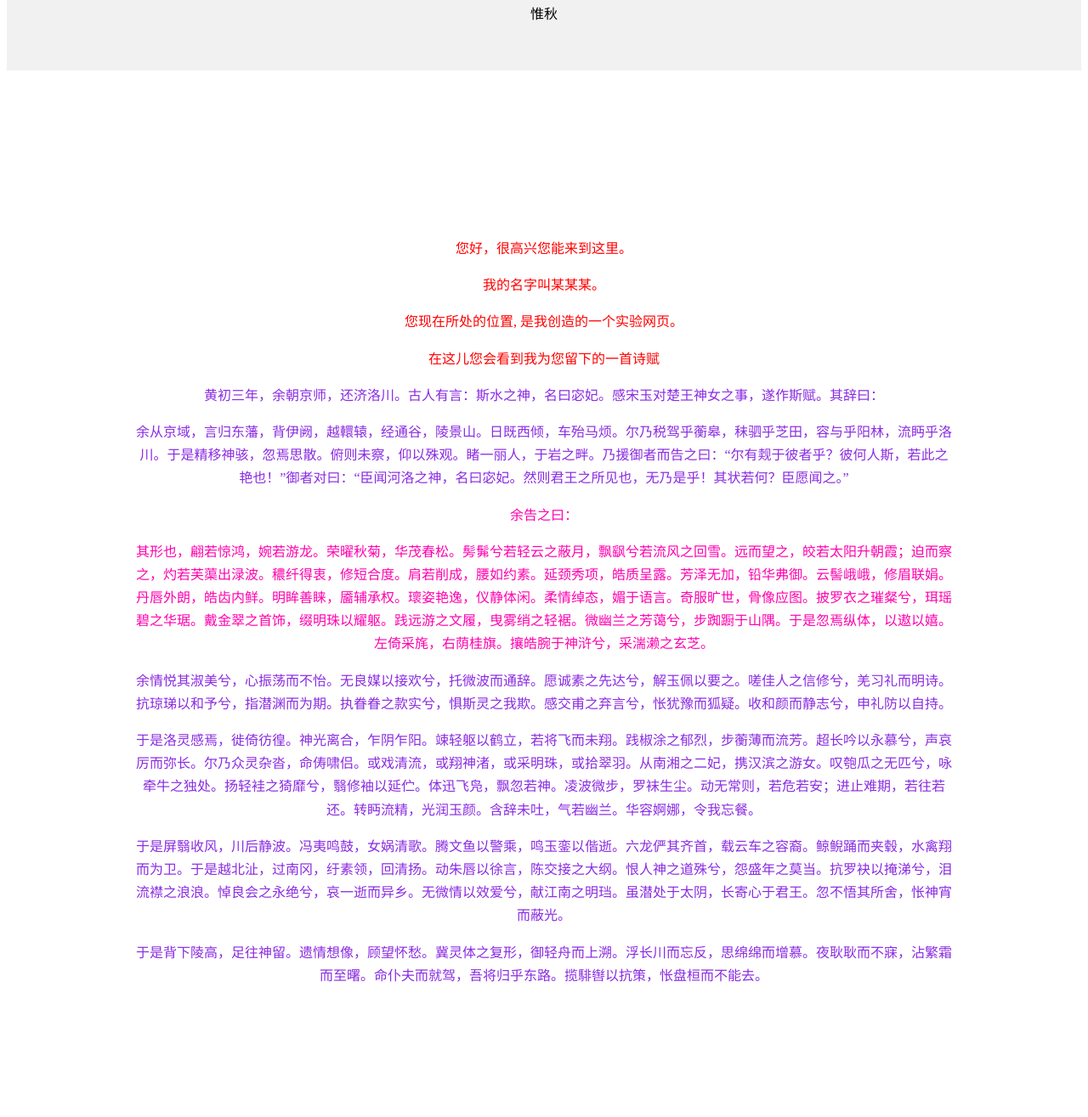
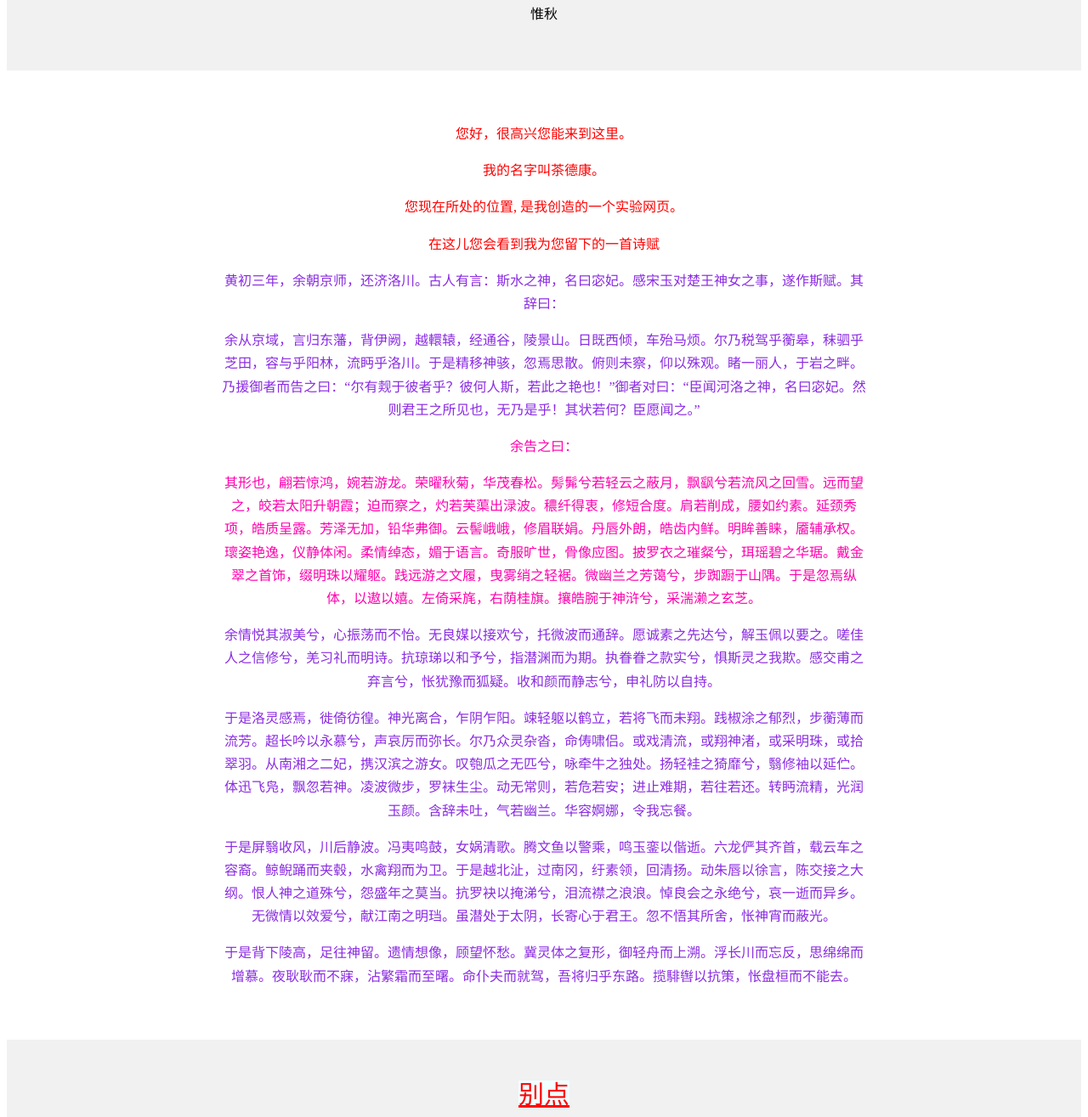
Before and after one commit to chadekang/weiqiu, a plain HTML site: page index.html in a window 1280 px wide. Shown: the part 145-1460 px from the top of the page at 85% size. Drawn offline with Linux system fonts and the light colour scheme.

Commit message:
Add files via upload

```diff
--- a/index.html
+++ b/index.html
@@ -1,55 +1,73 @@
 <!DOCTYPE html>
 <html lang="zh-CH">
-
   <head>
-    <meta charset="utf-8">
-    <meta name="viewport" content="width=device-width,initail-scale=1">
+    <meta charset="utf-8" />
+    <meta name="viewport" content="width=device-width,initail-scale=1" />
     <title>Mr. ChaDe Kang</title>
   </head>
-<boby style="margin: 0;">
-    <div style="
-    background-color: #f1f1f1;
-    text-align: center;
-    padding: 40px;">
-        <img src="https://i.postimg.cc/QxVg9CgJ/Image-20240811170821.jpg" alt="惟秋" width="80px" height="80px">
+  <boby style="margin: 0">
+    <div style="background-color: #f1f1f1; text-align: center; padding: 40px">
+      <img
+        src="https://i.postimg.cc/QxVg9CgJ/Image-20240811170821.jpg"
+        alt="惟秋"
+        width="80px"
+        height="80px"
+      />
       <p>惟秋</p>
     </div>
-    <div style="
-    text-align:center;
-    max-width: 1240px;
+    <div
+      style="
+        text-align: center;
+        max-width: 760px;
         margin: 30px auto;
-    padding: 150px;
-    line-height: 1.7;">
-        <p style="-webkit-text-fill-color: red;">您好，很高兴您能来到这里。</p>
-        <p style="-webkit-text-fill-color: red;">我的名字叫某某某。</p>
-        <p style="-webkit-text-fill-color: red;">您现在所处的位置, 是我创造的一个实验网页。</p>
-        <p style="-webkit-text-fill-color: red;">在这儿您会看到我为您留下的一首诗赋</p>
-        <p style="-webkit-text-fill-color:blueviolet;">黄初三年，余朝京师，还济洛川。古人有言：斯水之神，名曰宓妃。感宋玉对楚王神女之事，遂作斯赋。其辞曰：</p>
-        <p style="-webkit-text-fill-color:blueviolet;">
+        padding: 15px;
+        line-height: 1.7;
+      "
+    >
+      <p style="-webkit-text-fill-color: red">您好，很高兴您能来到这里。</p>
+      <p style="-webkit-text-fill-color: red">我的名字叫茶德康。</p>
+      <p style="-webkit-text-fill-color: red">
+        您现在所处的位置, 是我创造的一个实验网页。
+      </p>
+      <p style="-webkit-text-fill-color: red">
+        在这儿您会看到我为您留下的一首诗赋
+      </p>
+      <p style="-webkit-text-fill-color: blueviolet">
+        黄初三年，余朝京师，还济洛川。古人有言：斯水之神，名曰宓妃。感宋玉对楚王神女之事，遂作斯赋。其辞曰：
+      </p>
+      <p style="-webkit-text-fill-color: blueviolet">
         余从京域，言归东藩，背伊阙，越轘辕，经通谷，陵景山。日既西倾，车殆马烦。尔乃税驾乎蘅皋，秣驷乎芝田，容与乎阳林，流眄乎洛川。于是精移神骇，忽焉思散。俯则未察，仰以殊观。睹一丽人，于岩之畔。乃援御者而告之曰：“尔有觌于彼者乎？彼何人斯，若此之艳也！”御者对曰：“臣闻河洛之神，名曰宓妃。然则君王之所见也，无乃是乎！其状若何？臣愿闻之。”
       </p>
-        <p style="-webkit-text-fill-color:rgb(255, 0, 174);">余告之曰：</p>
-        <p style="-webkit-text-fill-color:rgb(255, 0, 174);">
+      <p style="-webkit-text-fill-color: rgb(255, 0, 174)">余告之曰：</p>
+      <p style="-webkit-text-fill-color: rgb(255, 0, 174)">
         其形也，翩若惊鸿，婉若游龙。荣曜秋菊，华茂春松。髣髴兮若轻云之蔽月，飘飖兮若流风之回雪。远而望之，皎若太阳升朝霞；迫而察之，灼若芙蕖出渌波。穠纤得衷，修短合度。肩若削成，腰如约素。延颈秀项，皓质呈露。芳泽无加，铅华弗御。云髻峨峨，修眉联娟。丹唇外朗，皓齿内鲜。明眸善睐，靥辅承权。瓌姿艳逸，仪静体闲。柔情绰态，媚于语言。奇服旷世，骨像应图。披罗衣之璀粲兮，珥瑶碧之华琚。戴金翠之首饰，缀明珠以耀躯。践远游之文履，曳雾绡之轻裾。微幽兰之芳蔼兮，步踟蹰于山隅。于是忽焉纵体，以遨以嬉。左倚采旄，右荫桂旗。攘皓腕于神浒兮，采湍濑之玄芝。
       </p>
-        <p style="-webkit-text-fill-color:blueviolet;">
+      <p style="-webkit-text-fill-color: blueviolet">
         余情悦其淑美兮，心振荡而不怡。无良媒以接欢兮，托微波而通辞。愿诚素之先达兮，解玉佩以要之。嗟佳人之信修兮，羌习礼而明诗。抗琼珶以和予兮，指潜渊而为期。执眷眷之款实兮，惧斯灵之我欺。感交甫之弃言兮，怅犹豫而狐疑。收和颜而静志兮，申礼防以自持。
       </p>
-        <p style="-webkit-text-fill-color:blueviolet">
+      <p style="-webkit-text-fill-color: blueviolet">
         于是洛灵感焉，徙倚彷徨。神光离合，乍阴乍阳。竦轻躯以鹤立，若将飞而未翔。践椒涂之郁烈，步蘅薄而流芳。超长吟以永慕兮，声哀厉而弥长。尔乃众灵杂沓，命俦啸侣。或戏清流，或翔神渚，或采明珠，或拾翠羽。从南湘之二妃，携汉滨之游女。叹匏瓜之无匹兮，咏牵牛之独处。扬轻袿之猗靡兮，翳修袖以延伫。体迅飞凫，飘忽若神。凌波微步，罗袜生尘。动无常则，若危若安；进止难期，若往若还。转眄流精，光润玉颜。含辞未吐，气若幽兰。华容婀娜，令我忘餐。
       </p>
-        <p style="-webkit-text-fill-color:blueviolet">
+      <p style="-webkit-text-fill-color: blueviolet">
         于是屏翳收风，川后静波。冯夷鸣鼓，女娲清歌。腾文鱼以警乘，鸣玉銮以偕逝。六龙俨其齐首，载云车之容裔。鲸鲵踊而夹毂，水禽翔而为卫。于是越北沚，过南冈，纡素领，回清扬。动朱唇以徐言，陈交接之大纲。恨人神之道殊兮，怨盛年之莫当。抗罗袂以掩涕兮，泪流襟之浪浪。悼良会之永绝兮，哀一逝而异乡。无微情以效爱兮，献江南之明珰。虽潜处于太阴，长寄心于君王。忽不悟其所舍，怅神宵而蔽光。
       </p>
-        <p style="-webkit-text-fill-color:blueviolet">
-            于是背下陵高，足往神留。遗情想像，顾望怀愁。冀灵体之复形，御轻舟而上溯。浮长川而忘反，思绵绵而增慕。夜耿耿而不寐，沾繁霜而至曙。命仆夫而就驾，吾将归乎东路。揽騑辔以抗策，怅盘桓而不能去。</p>
+      <p style="-webkit-text-fill-color: blueviolet">
+        于是背下陵高，足往神留。遗情想像，顾望怀愁。冀灵体之复形，御轻舟而上溯。浮长川而忘反，思绵绵而增慕。夜耿耿而不寐，沾繁霜而至曙。命仆夫而就驾，吾将归乎东路。揽騑辔以抗策，怅盘桓而不能去。
+      </p>
     </div>
-    <div style="
+    <div
+      style="
         background-color: #f1f1f1;
         text-align: center;
         padding: 40px;
-    font-size: 12px;">
+        font-size: 12px;
+      "
+    >
+      <a
+        style="color: red; font-size: 30px; background-color: azure"
+        href="https://chadekang.github.io/weiqiu/2.html"
+        >别点</a
+      >
     </div>
   </boby>
-
 </html>
```
Lines whose indentation alone changed are shown as unchanged.
